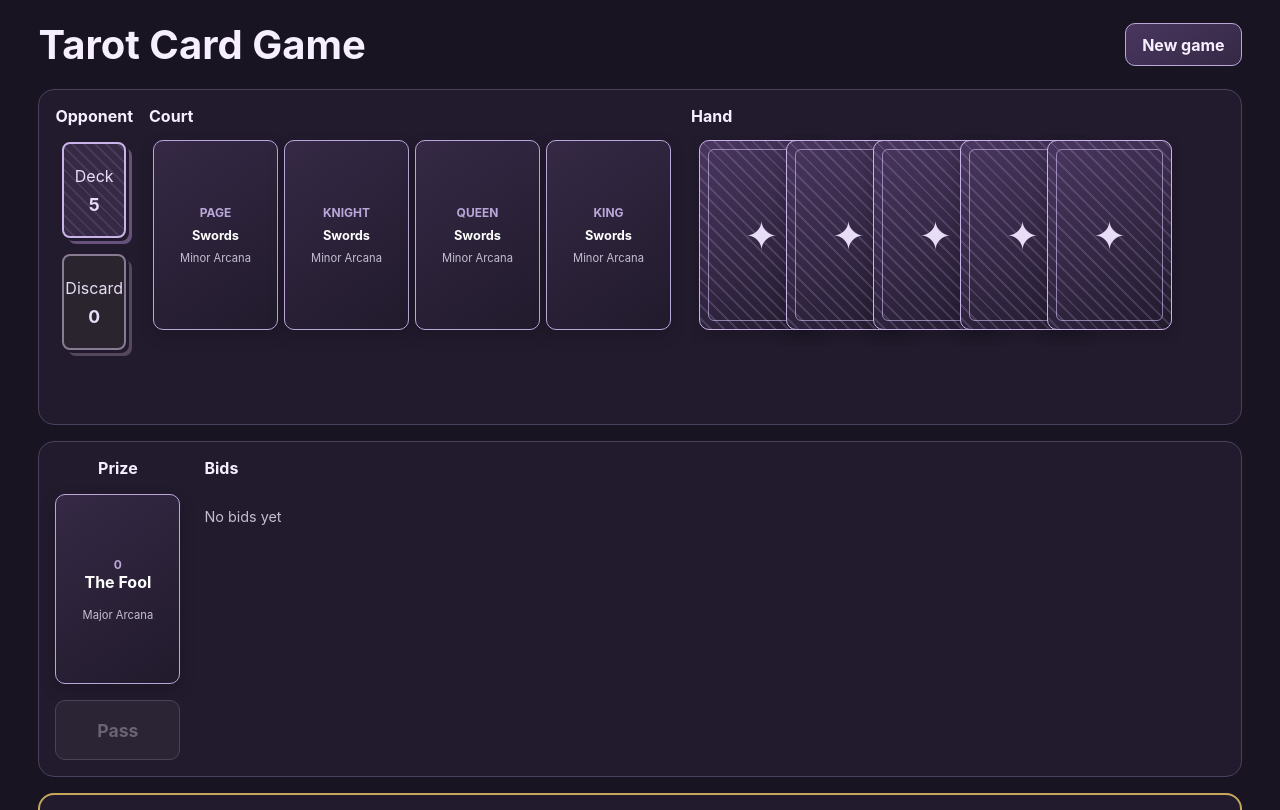
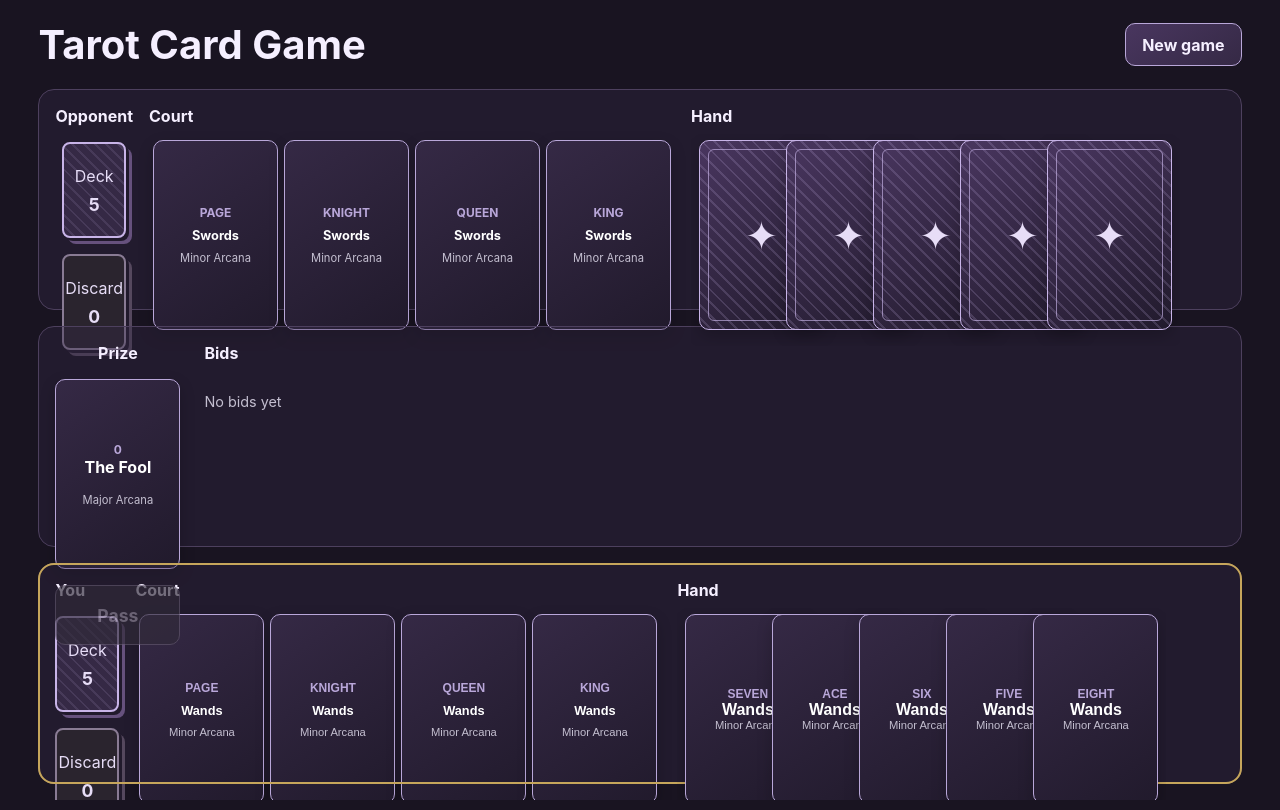
Before and after one commit to ThijsHarleman/tarot-card-game, a React (Vite) app: page / in a window 1280 px wide. Shown: the top 810 px of the page. Built offline with nearby package versions, Linux system fonts and the light colour scheme.

Commit message:
Fix vertical scroll

```diff
--- a/src/App.css
+++ b/src/App.css
@@ -11,15 +11,13 @@
 
 .game-table {
     box-sizing: border-box;
-    min-height: 100vh;
+    height: 100vh;
+    height: 100dvh;
     display: grid;
-    grid-template-rows:
-        auto
-        minmax(180px, 1fr)
-        minmax(180px, 1fr)
-        minmax(180px, 1fr);
+    grid-template-rows: auto repeat(3, minmax(0, 1fr));
     gap: 1rem;
     padding: 1rem clamp(12px, 3vw, 40px);
+    overflow: hidden;
 }
 
 .game-header {
@@ -88,6 +86,7 @@ button:focus-visible {
 .play-area {
     box-sizing: border-box;
     min-width: 0;
+    min-height: 0;
     padding: 1rem;
     border: 1px solid #4d405e;
     border-radius: 16px;
@@ -176,6 +175,8 @@ button:focus-visible {
     }
 
     .game-table {
+        height: 100vh;
+        height: 100dvh;
         grid-template-rows: auto repeat(3, minmax(0, 1fr));
         gap: 0.5rem;
         padding: 0.75rem 0.5rem;
--- a/src/index.css
+++ b/src/index.css
@@ -13,8 +13,17 @@
     box-sizing: border-box;
 }
 
+html {
+    min-width: 320px;
+    min-height: 100%;
+}
+
 body {
     min-width: 320px;
     min-height: 100vh;
     margin: 0;
 }
+
+#root {
+    min-height: 100vh;
+}
```
